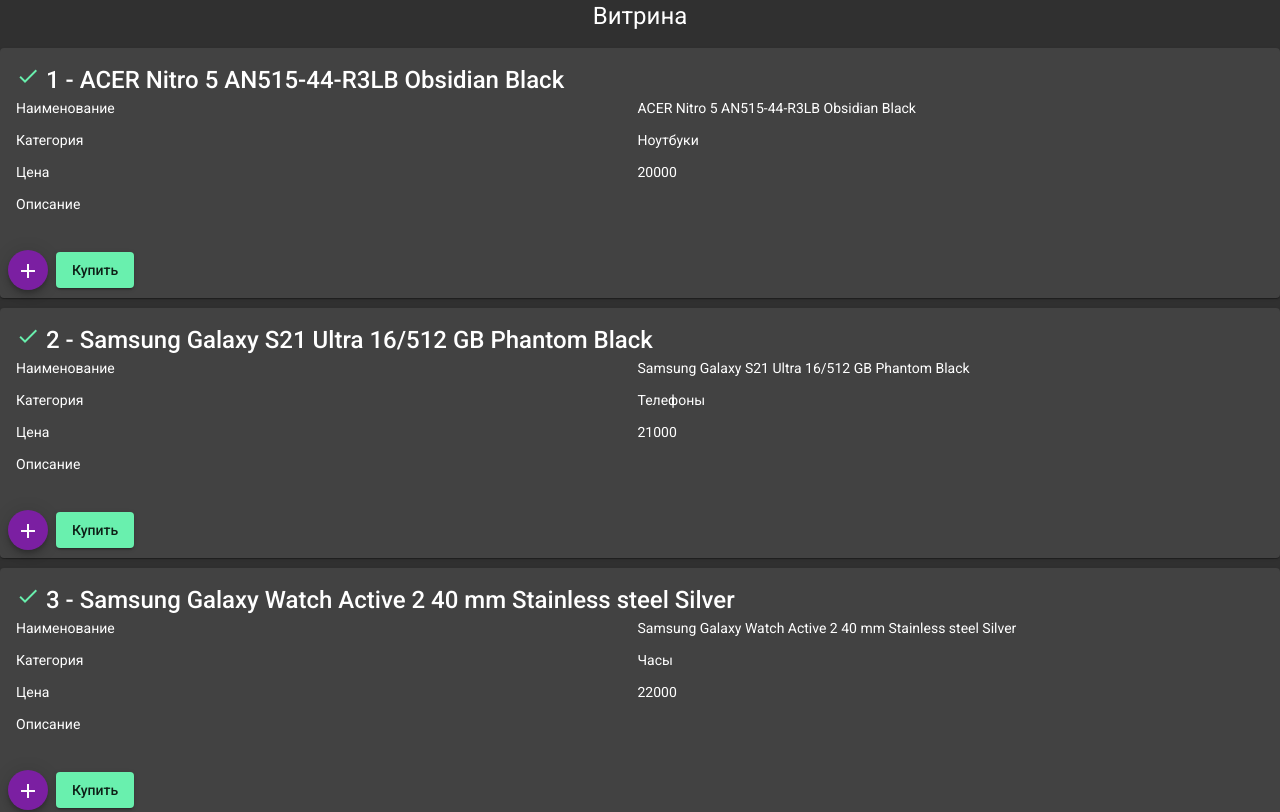
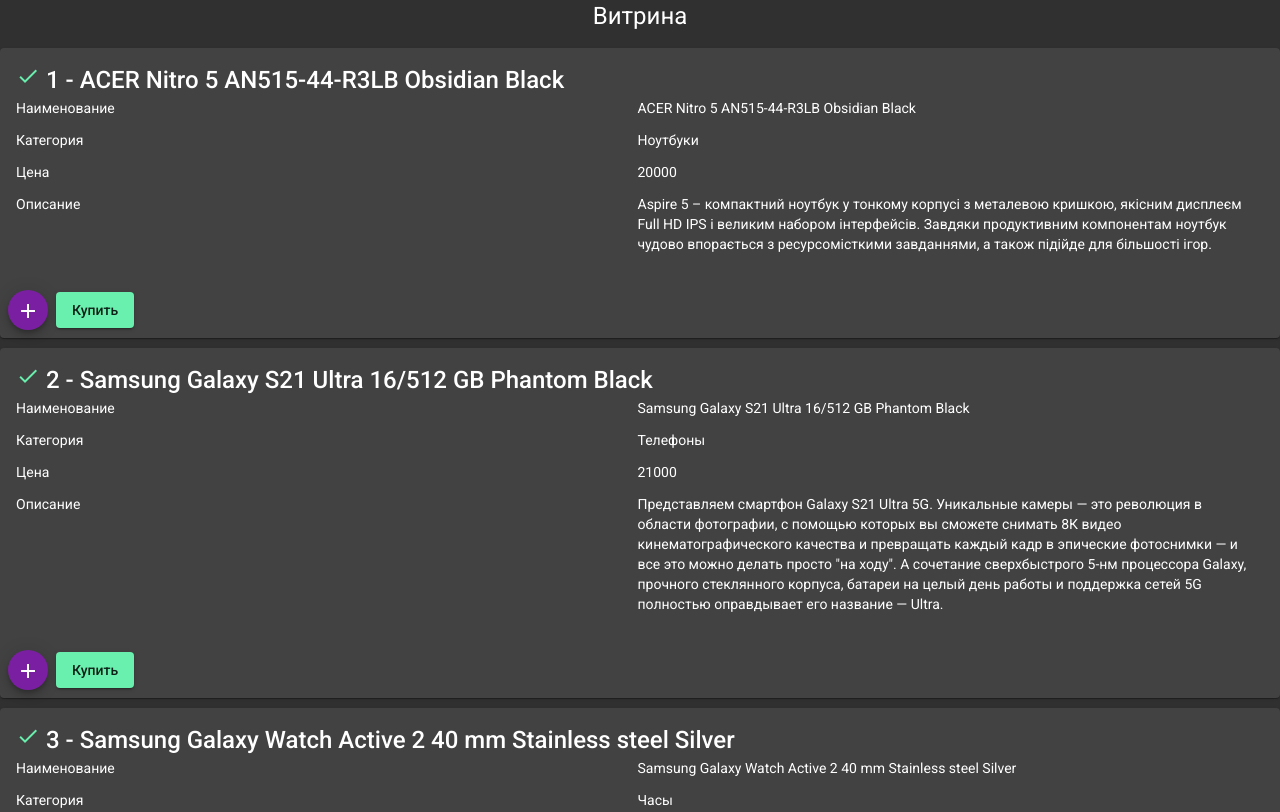
Before and after one commit to tkaczenko/shop-ng, an Angular app: page / in a window 1280 px wide. Shown: the top 812 px of the page. Built offline with nearby package versions, Linux system fonts and the light colour scheme.

Commit message:
task1-comments

```diff
--- a/src/app/products/components/product/product.component.html
+++ b/src/app/products/components/product/product.component.html
@@ -28,7 +28,7 @@
         </div>
         <div>
             <p fxFlex="50%">Описание</p>
-            <p fxFlex="50%">{{ product.decsription }}</p>
+            <p fxFlex="50%">{{ product.description }}</p>
         </div>
     </mat-card-content>
     <mat-card-actions>
```
